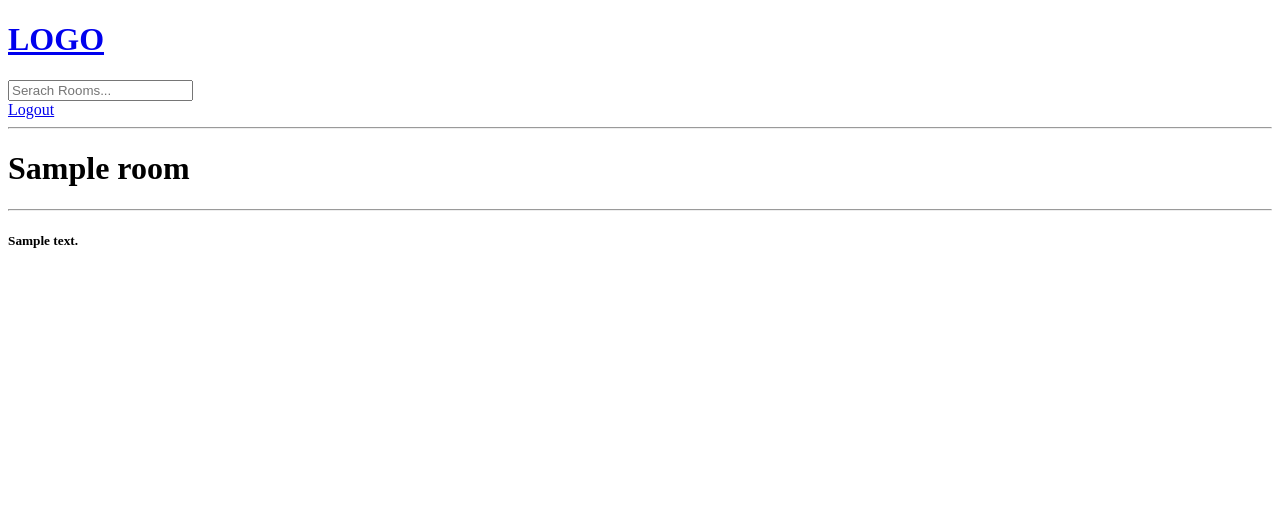
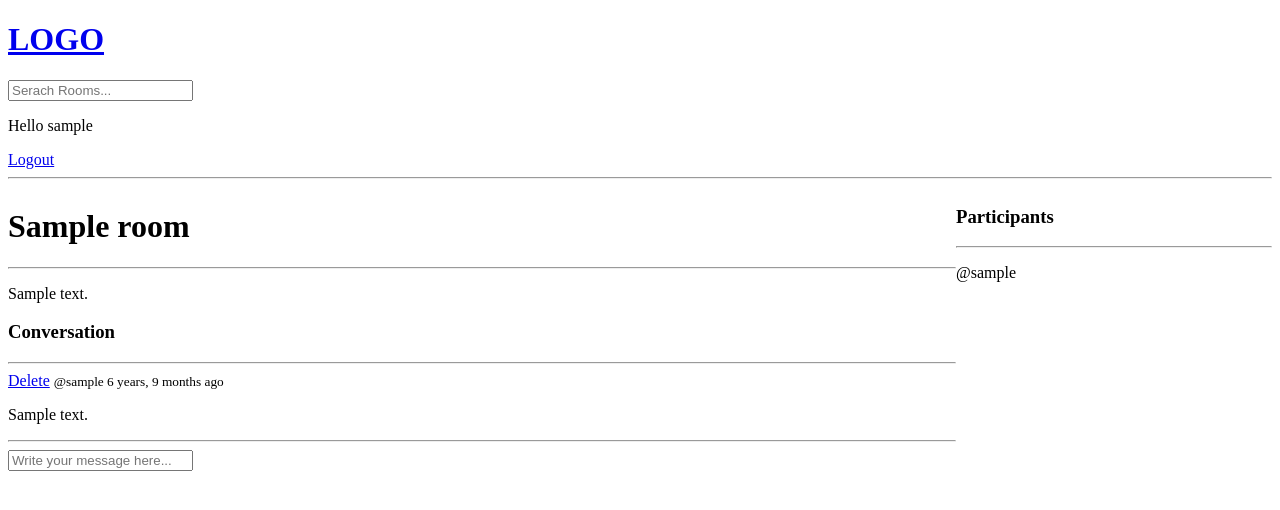
Before and after one commit to SAKIB0004/Study-Bud-Django-Course, a Django app: page /room/1 in a window 1280 px wide. Shown: the top 510 px of the page. Run offline with Django 5.2, Linux system fonts and the light colour scheme; a user stored in the database is signed in; tables that the repository leaves empty hold one stand-in row (values such as "Sample post").

Commit message:
Add User registration, Chat room message CRUD

```diff
--- a/base/models.py
+++ b/base/models.py
@@ -16,7 +16,7 @@ class Room(models.Model):
     topic = models.ForeignKey(Topic, on_delete=models.SET_NULL, null=True)
     name = models.CharField(max_length=200)
     description = models.CharField(null=True, blank = True)
-    # participants = models.
+    participants = models.ManyToManyField(User, related_name='participants', blank=True)
     updated = models.DateTimeField(auto_now=True)
     created = models.DateTimeField(auto_now_add=True)
 
--- a/base/templates/base/home.html
+++ b/base/templates/base/home.html
@@ -31,8 +31,10 @@
         <div>
             {%  for room in rooms %}
             <div>
+                {% if request.user == room.host %}
                 <a href="{% url 'update_room' room.id %}"> Edit </a>
                 <a href="{% url 'delete_room' room.id %}"> Delete </a>
+                {% endif %}
                 <span> @{{room.host.username}}</span>
                 <h5>{{room.id}} -- <a href="{% url 'room' room.id %}">{{room.name}}</a></h5>
                 <small>{{room.topic.name}}</small>
--- a/base/templates/base/room.html
+++ b/base/templates/base/room.html
@@ -1,8 +1,63 @@
 {% extends 'main.html' %}
 
 {% block content %}
-<h1>{{room.name}}</h1>
-<hr>
-<h5>{{room.description}}</h5>
+
+<style>
+    .room-container{
+        display: grid;
+        grid-template-columns: 3fr 1fr ;
+
+    }
+</style>
+
+
+<div class ='room-container'>
+
+    <div>
+
+        <h1>{{room.name}}</h1>
+        <hr>
+        <p>{{room.description}}</p>
+
+
+        <div class="comment-wrapper">
+            <h3>Conversation</h3>
+            <hr>
+
+            {% for message in room_messages %}
+            <div>
+                {% if request.user == message.user %}
+                <a href="{% url 'delete_message' message.id %}">Delete</a>
+                {% endif %}
+                <small>@{{message.user}} {{message.created|timesince}} ago</small>
+
+                <p>{{message.body}}</p>
+                <hr>
+            </div>
+            {%endfor%}
+        </div>
+
+        {% if request.user.is_authenticated %}
+        <div class="comment-form">
+            <form method="POST" action="">
+                {% csrf_token %}
+                <input type="text" name="body" placeholder="Write your message here..."/>
+            </form>
+        </div>
+        {% endif %}
+    </div>
+
+    <div>
+        <h3>Participants</h3>
+        <hr>
+
+        {% for user in participants %}
+        <div>
+            <p>@{{user.username}}</p>
+        </div>
+        {% endfor %}
+
+    </div>
+</div>
 
 {% endblock content %}
--- a/base/urls.py
+++ b/base/urls.py
@@ -4,6 +4,7 @@ from . import views
 urlpatterns = [
     path('login/', views.login_page, name="login"),
     path('logout/', views.logout_user, name="logout"),
+    path('register/', views.register_page, name="register"),
     path('', views.home, name="home"),
 
     path('room/<str:pk>', views.room, name="room"),
@@ -13,6 +14,7 @@ urlpatterns = [
     path('create-room/', views.create_room, name="create_room"),
     path('update-room/<str:pk>', views.update_room, name="update_room"),
     path('delete-room/<str:pk>', views.delete_room, name="delete_room"),
+    path('delete-message/<str:pk>', views.delete_message, name="delete_message"),
 
 
 ]
--- a/base/views.py
+++ b/base/views.py
@@ -1,9 +1,13 @@
+from django import contrib
+from django.shortcuts import render, redirect
+from django.http import HttpResponse
+from django.db.models import Q
+from django.contrib import messages
+from django.contrib.auth import authenticate, login, logout
 from django.contrib.auth.models import User
-from django.contrib.auth import authenticate, login, logout
-from django.shortcuts import render, redirect
-from django.contrib import messages
-from django.db.models import Q
-from .models import Room, Topic
+from django.contrib.auth.decorators import login_required
+from django.contrib.auth.forms import UserCreationForm
+from .models import Room, Topic, Message
 from .forms import RoomForm
 # Create your views here.
 
@@ -14,8 +18,12 @@ from .forms import RoomForm
 # ]
 
 def login_page(request):
+    page = 'login'
+    if request.user.is_authenticated:
+        return redirect('home')
+
     if request.method == 'POST':
-        username = request.POST.get('username')
+        username = request.POST.get('username').lower()
         password = request.POST.get('password')
 
         try:
@@ -31,12 +39,28 @@ def login_page(request):
         else:
             messages.error(request, 'Username OR password does not exist')
 
-    context = {}
+    context = {'page': page}
     return render(request, 'base/login_register.html', context)
 
 def logout_user(request):
     logout(request)
     return redirect('home')
+
+def register_page(request):
+    form = UserCreationForm
+    if request.method == 'POST':
+        form = UserCreationForm(request.POST)
+        if form.is_valid():
+            user = form.save(commit=False)
+            user.username = user.username.lower()
+            user.save()
+            login(request, user)
+            return redirect('home')
+        else:
+            messages.error(request, 'An error occurred during registration')
+
+    context = {'form': form}
+    return render(request, 'base/login_register.html', context)
 
 
 def home(request):
@@ -53,12 +77,24 @@ def home(request):
 
 def room(request, pk):
     room = Room.objects.get(id=pk)
-    context = {'room': room}
+    room_messages = room.message_set.all().order_by('-created') # Many to One Relationship use _set.all()
+    participants = room.participants.all() # Many to many relationship use .all()
+    if request.method == 'POST':
+        message = Message.objects.create(
+            user=request.user,
+            room=room,
+            body=request.POST.get('body'),
+        )
+        room.participants.add(request.user) ## User added m2m field
+        return redirect('room', pk=room.id)
+
+    context = {'room': room, 'room_messages': room_messages, 'participants': participants}
     return render(request, "base/room.html", context)
 
 def about(request):
     return render(request, 'base/about.html')
 
+@login_required(login_url ='/login')
 def create_room(request):
     form = RoomForm()
     if request.method == 'POST':
@@ -69,9 +105,14 @@ def create_room(request):
     context = {'form': form}
     return render(request, 'base/room_form.html', context)
 
+@login_required(login_url ='/login')
 def update_room(request, pk):
     room = Room.objects.get(id=pk)
     form = RoomForm(instance=room)
+
+    if request.user != room.host :
+        return HttpResponse('You are not allowed to do this')
+
     if request.method == 'POST':
         form =RoomForm(request.POST, instance=room)
         if form.is_valid():
@@ -81,10 +122,29 @@ def update_room(request, pk):
     context = {'form': form}
     return render(request, 'base/room_form.html', context)
 
+@login_required(login_url ='/login')
 def delete_room(request, pk):
     room = Room.objects.get(id=pk)
+
+    if request.user != room.host :
+        return HttpResponse('You are not allowed to do this')
+
     if request.method == 'POST':
         room.delete()
         return redirect('home')
     context = {'obj': room}
     return render(request, 'base/delete.html', context)
+
+
+@login_required(login_url ='/login')
+def delete_message(request, pk):
+    message = Message.objects.get(id=pk)
+
+    if request.user != message.user :
+        return HttpResponse('You are not allowed to do this')
+
+    if request.method == 'POST':
+        message.delete()
+        return redirect('home')
+    context = {'obj': message}
+    return render(request, 'base/delete.html', context)
--- a/templates/navbar.html
+++ b/templates/navbar.html
@@ -7,6 +7,7 @@
 </form>
 
 {% if request.user.is_authenticated %}
+<p>Hello {{request.user}}</p>
 <a href="{% url 'logout' %}">Logout</a>
 {%else %}
 <a href="{% url 'login' %}">Login</a>
```
Also changed, not shown: base/templates/base/login_register.html (+17 -0 lines), base/migrations/0003_alter_room_options_room_participants.py (added).
